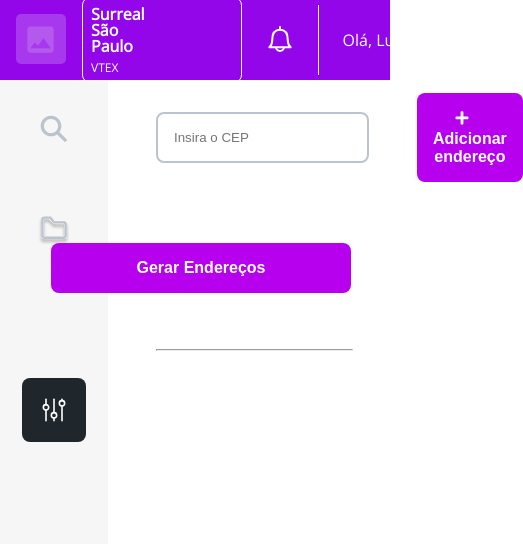
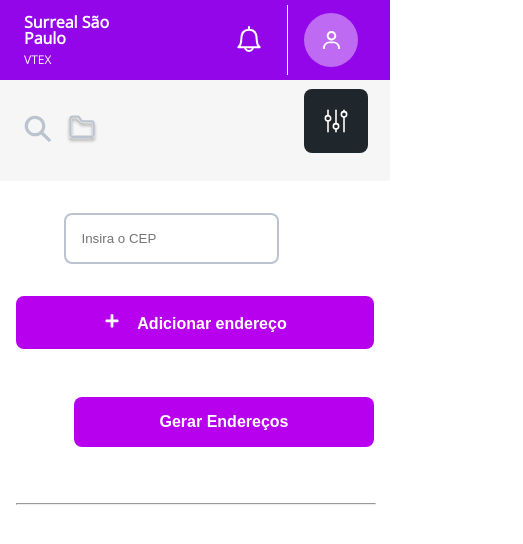
Before and after one commit to Luketube/teste-increazy, a Vue app: page / in a window 390 px wide. Shown: the top 544 px of the page, 523 px wide, since content can reach past the window. Built offline with nearby package versions, Linux system fonts and the light colour scheme.

Commit message:
Adicionado responsividade para a aplicacao

```diff
--- a/src/App.vue
+++ b/src/App.vue
@@ -67,4 +67,14 @@ main {
   margin-left: 3rem;
   max-width: 50%;
 }
+
+@media only screen and (max-width: 768px){
+  main{
+    flex-direction: column;
+  }
+  .conteudo{
+    margin: 0 1rem 3rem 1rem;;
+    max-width: 100%;
+  }
+}
 </style>
--- a/src/components/BarraLateral.vue
+++ b/src/components/BarraLateral.vue
@@ -37,7 +37,6 @@ aside {
 }
 
 .aside_top {
-
     display: flex;
     justify-content: space-around;
     flex-direction: column;
@@ -71,4 +70,23 @@ button:hover {
 .infinito{
     height: 100%;
 }
+
+@media only screen and (max-width: 768px){
+    div{
+        display: block;
+    }
+    aside{
+        display: flex;
+        flex-direction: row;
+        height: auto;
+        max-width: 100%;
+
+    }
+    .aside_top{
+        flex-direction: row;
+    }
+    .infinito{
+        height: 0;
+    }
+}
 </style>
--- a/src/components/BuscaCep.vue
+++ b/src/components/BuscaCep.vue
@@ -88,4 +88,18 @@ img {
 .invalido {
     border-color: tomato;
 }
+
+@media only screen and (max-width: 768px) {
+    div{
+        flex-direction: column;
+        padding: 00rem;
+    }
+    input{
+        width: 50%;
+    }
+    button{
+        width: 100%;
+    }
+}
+
 </style>
--- a/src/components/Cabecalho.vue
+++ b/src/components/Cabecalho.vue
@@ -86,4 +86,19 @@ button:hover{
     padding: 0 1rem 0 1.5rem;
     white-space: nowrap
 }
+
+@media only screen and (max-width: 768px) {
+    .logo{
+        display: none;
+    }
+    .cidade{
+        border: none;
+    }
+    .info{
+        margin-left: 1rem;
+    }
+    .usuario_nome{
+        display: none;
+    }
+}
 </style>
--- a/src/components/CardsCep.vue
+++ b/src/components/CardsCep.vue
@@ -2,27 +2,26 @@
     <div class="card">
         <img src="../assets/icone-lugar.svg" alt="Icone de localização de mapas">
         <div class="card_conteudo">
-            <div>
-            <p class="nome_rua">{{ arrayCeps[posicao].cep.logradouro }}</p>
-            <p>{{ arrayCeps[posicao].cep.localidade }} - {{ arrayCeps[posicao].cep.uf }}</p>
+            <div class="card_conteudo_celular">
+                <p class="nome_rua">{{ arrayCeps[posicao].cep.logradouro }}</p>
+                <p>{{ arrayCeps[posicao].cep.localidade }} - {{ arrayCeps[posicao].cep.uf }}</p>
             </div>
             <p class="cep">{{ arrayCeps[posicao].cep.cep }}</p>
         </div>
         <div class="linha_vertical"></div>
         <button><img src="../assets/icone-lixo.svg" alt="Icone de lixeira"></button>
-
     </div>
 
 </template>
 
 <script>
-export default{
+export default {
     name: 'CardsCep',
     props: {
-        arrayCeps:{
+        arrayCeps: {
             type: Object
         },
-        posicao:{
+        posicao: {
             type: Number
         }
     }
@@ -31,7 +30,7 @@ export default{
 </script>
 
 <style scoped>
-.card{
+.card {
     align-items: center;
     border-radius: 8px;
     box-shadow: 5px 10px 25px 0px #888888;
@@ -40,12 +39,12 @@ export default{
     padding: 1rem 0.5rem;
 }
 
-img{
+img {
     margin: .5rem;
     max-width: 20px;
 }
 
-.card_conteudo{
+.card_conteudo {
     align-items: center;
     display: flex;
     justify-content: space-between;
@@ -53,31 +52,45 @@ img{
 
 }
 
-.nome_rua{
+.nome_rua {
     font-weight: 800;
     font-size: 1.3rem;
     margin-bottom: .5rem;
     width: max-content;
 }
 
-.cep{
+.cep {
     color: #B600EE;
     padding: 1rem 1.5rem;
 }
 
-.linha_vertical{
+.linha_vertical {
     border: 1px solid #E0E6EA;
     height: 85px;
     margin-right: 0.5rem;
 }
 
-button{
+button {
     border: none;
     background-color: #FFFFFF;
 }
 
-button:hover{
+button:hover {
     cursor: pointer;
 }
 
+@media only screen and (max-width: 375px) {
+    .card {
+        flex-direction: column;
+    }
+    .card_conteudo{
+        flex-direction: column;
+    }
+
+    .linha_vertical {
+        height: 1px;
+        width: 255px;
+        margin-bottom: 1rem;
+    }
+}
 </style>
```
